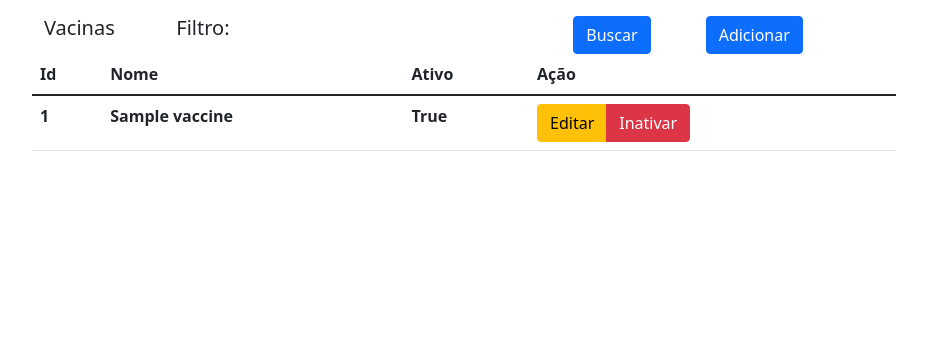
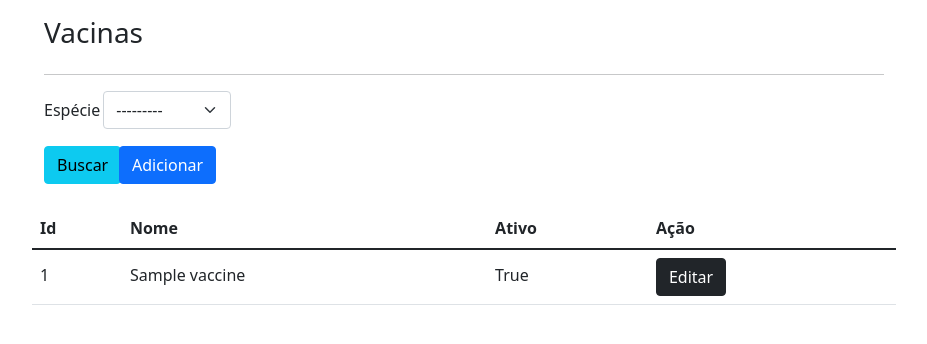
Before and after one commit to ericosta-dev/animals_vaccination, a Django app: page /vaccines/vaccines-list/ in a window 1280 px wide. Shown: the part 80-424 px from the top of the page, without its empty margins (176-1103 px from the left). Run offline with Django 3.2, Linux system fonts and the light colour scheme; a user stored in the database is signed in; tables that the repository leaves empty hold one stand-in row (values such as "Sample post"); lists and menus that the app fills with data are empty; some libraries are stand-ins or nearby versions.

Commit message:
Ajuste no layout da tela de vacinas

```diff
--- a/apps/vaccines/forms.py
+++ b/apps/vaccines/forms.py
@@ -1,8 +1,19 @@
 from django import forms
 from .models import Vaccine
+from ..animals.models import Specie
 
 class VaccineForm(forms.ModelForm):
     name = forms.TextInput()
     class Meta:
         model = Vaccine
         exclude = ('id',)
+
+class VaccineFilter(forms.Form):
+    specie = forms.ModelChoiceField(
+        label='Espécie',
+        queryset=Specie.objects.filter(active=True),
+        required = False
+    )
+    widgets = {
+        'specie': forms.Select(attrs={'class': 'form-control'})
+    }
--- a/apps/vaccines/templates/vaccines_list.html
+++ b/apps/vaccines/templates/vaccines_list.html
@@ -1,60 +1,65 @@
 {% extends 'base.html' %}
 {% load i18n %}
+{% load bootstrap5 %}
 {% load static %}
 
 {% block content %}
-<style>
-    #principal{
-        margin-top: 10px;
-    }
-</style>
 <div class="container-fluid" id="principal">
-    <form method="post" class="col-md-11 form">
+    <div class="row">
+        <div class="col-5">
+            <h3>Vacinas</h3>
+        </div>
+    </div>
+    <hr>
+    <form method="post" class="form">
+        {% csrf_token %}
         <div class="row">
-
-            {% csrf_token %}
-            <div class="col-2">
-                <h5>Vacinas</h5>
+            <div class="col">
+                {% bootstrap_field filter.specie %}
             </div>
-            <div class="col-6">
-                <h5 style="margin-right: 10px;">Filtro:</h5>
+        </div>
+        <div class="row">
+            <div class="col-md-1" style="width: 75px;">
+                <button type="submit" class="btn btn-info">{% trans 'Buscar' %}</button>
             </div>
-            <div class="col-2">
-                <button type="submit" class="btn btn-primary">{% trans 'Buscar' %}</button>
-            </div>
-            <div class="col-2">
+            <div class="col-md-1">
                 <a class="btn btn-primary " type="button" href="{% url 'vaccines-add'%}">Adicionar</a>
             </div>
         </div>
     </form>
+    <br>
     {% if vaccines %}
     <div class="row">
-        <table class="table">
+        <table class="table align-middle mb-0 bg-white">
             <thead>
                 <tr>
-                    <th scope="col"> Id </th>
-                    <th scope="col"> Nome </th>
-                    <th scope="col"> Ativo</th>
-                    <th scope="col"> Ação </th>
+                    <th> Id </th>
+                    <th> Nome </th>
+                    <th> Ativo</th>
+                    <th> Ação </th>
                 </tr>
             </thead>
             <tbody>
                 {% for vaccine in vaccines %}
                 <tr>
-                    <th scope="how">{{vaccine.id}}</th>
-                    <th>{{vaccine.name}}</th>
-                    <th>{{vaccine.active}}</th>
-                    <th>
-                        <div class="btn-group" role="group" aria-label="Basic mixed styles example">
-                            <a type="button"  class="btn btn-warning" href="{% url 'vaccines-edit' pk=vaccine.id%}">Editar</a>
-                            <button type="button" class="btn btn-danger">Inativar</button>
-                        </div>
-                    </th>
+                    <td>
+                        <p class="fw-normal mb-1"> {{vaccine.id}}</p>
+                    </td>
+                    <td>
+                        <p class="fw-normal mb-1"> {{vaccine.name}}</p>
+                    </td>
+                    <td>
+                        <p class="fw-normal mb-1"> {{vaccine.active}}</p>
+                    </td>
+                    <td>
+                        <a type="button" class="btn btn-dark" href="{% url 'vaccines-edit' pk=vaccine.id%}"
+                            style="margin-right: 3px;">Editar</a>
+                    </td>
                 </tr>
                 {% endfor %}
             </tbody>
         </table>
     </div>
-    {% endif%}
 </div>
+{% endif%}
 {% endblock%}
--- a/apps/vaccines/views.py
+++ b/apps/vaccines/views.py
@@ -1,19 +1,33 @@
 from re import template
-from django.views.generic import ListView,CreateView,UpdateView
+from django.views.generic import ListView,CreateView,UpdateView,View
 from django.shortcuts import render,redirect
 from django.urls import reverse_lazy
 from .models import Vaccine
-from .forms import VaccineForm
+from .forms import VaccineForm,VaccineFilter
 # Create your views here.
-class VaccinesListView(ListView):
-    model = Vaccine
+class VaccinesListView(View):
     template_name = 'vaccines_list.html'
 
-    def get_context_data(self,**kwargs):
-        ctx = super().get_context_data(**kwargs)
+    def get(self,request):
+        ctx = {}
+        filter = VaccineFilter()
+        ctx['filter'] = filter
         ctx['vaccines'] = Vaccine.objects.filter(active=True)
-        return ctx
 
+        return render(request, self.template_name, ctx)
+
+    def post(self,request):
+        filter = VaccineFilter()
+        ctx = {'filter':filter}
+
+        vaccines = Vaccine.objects.filter(active=True)
+
+        specie = request.POST.get('specie')
+        if specie:
+            vaccines = Vaccine.objects.filter(specie=specie,active=True)
+
+        ctx['vaccines'] = vaccines
+        return render(request, self.template_name, ctx)
 
 class VaccinesAddView(CreateView):
     model = Vaccine
--- a/templates/base.html
+++ b/templates/base.html
@@ -22,7 +22,7 @@
   #principal{
     margin-top: 10px;
   }
-  #id_breed,#id_gender{
+  #id_breed,#id_gender,#id_specie{
     cursor: pointer;
   }
   .main {
```
